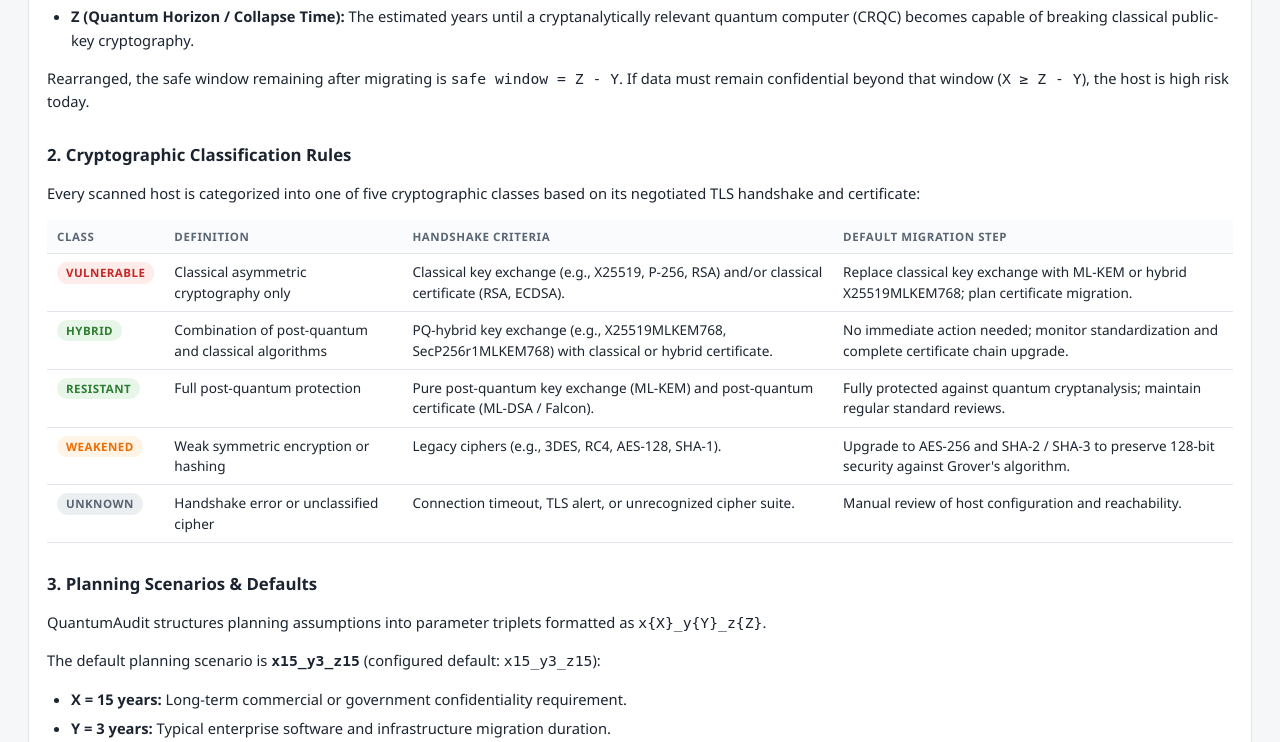
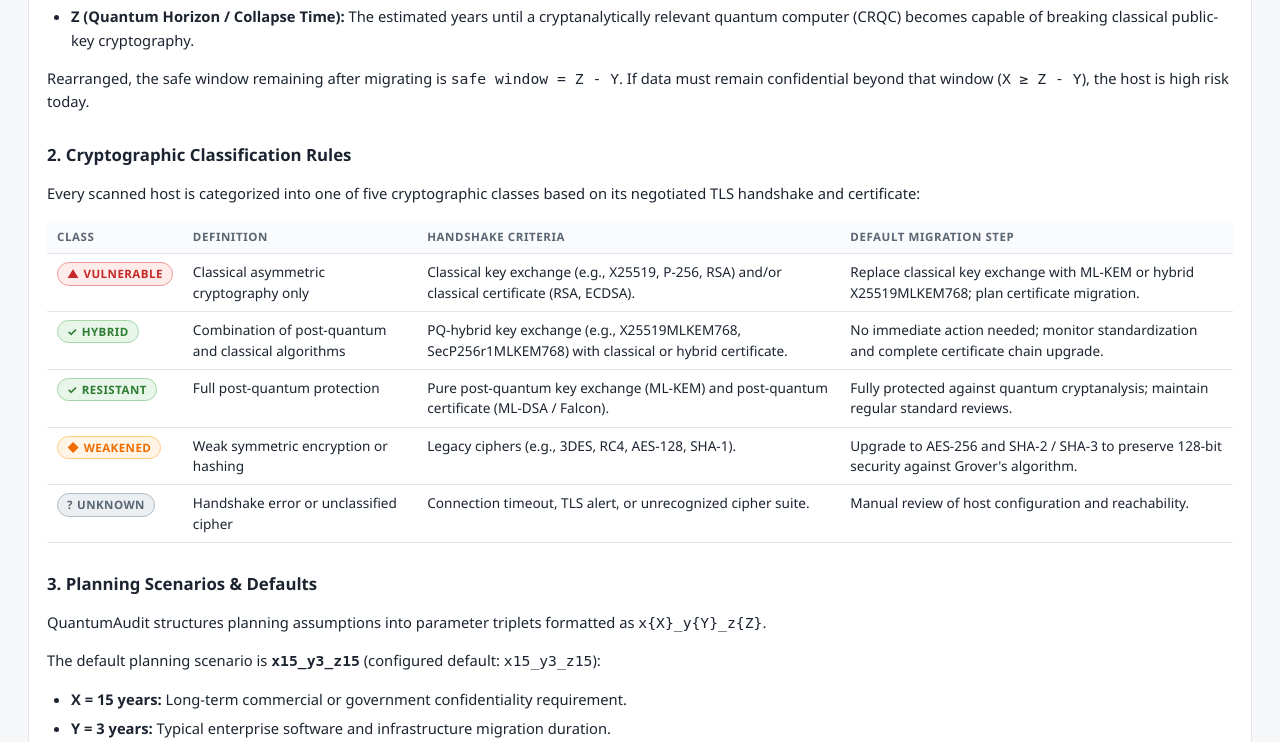
Before and after one commit to Mohamad-Talha-E/QuantumAudit, a FastAPI app: page /methodology in a window 1280 px wide. Shown: the part 390-1132 px from the top of the page. Run offline with FastAPI, Linux system fonts and the light colour scheme.

Commit message:
feat(dashboard): accessibility pass with table captions, explicit labels, and focus styles (O3)

```diff
--- a/dashboard/static/style.css
+++ b/dashboard/static/style.css
@@ -64,16 +64,44 @@ header p {
   background: #1b2b44;
 }
 
-.controls { display: flex; gap: 10px; flex-wrap: wrap; }
+.controls { display: flex; gap: 12px; flex-wrap: wrap; }
 
-.controls label {
+.control-group {
   display: flex;
   flex-direction: column;
+  gap: 4px;
+}
+
+.control-group label {
   font-size: 0.7rem;
   text-transform: uppercase;
   letter-spacing: 0.06em;
   color: #9fb0c7;
-  gap: 4px;
+}
+
+:focus-visible {
+  outline: 2px solid var(--blue);
+  outline-offset: 2px;
+}
+
+select:focus-visible,
+input:focus-visible,
+button:focus-visible,
+a:focus-visible {
+  outline: 2px solid var(--blue);
+  outline-offset: 2px;
+}
+
+.sr-only {
+  position: absolute;
+  width: 1px;
+  height: 1px;
+  padding: 0;
+  margin: -1px;
+  overflow: hidden;
+  clip: rect(0, 0, 0, 0);
+  white-space: nowrap;
+  border-width: 0;
 }
 
 select {
@@ -158,19 +186,22 @@ th {
 tbody tr:hover { background: #f8fafc; }
 
 .badge {
-  display: inline-block;
+  display: inline-flex;
+  align-items: center;
+  gap: 4px;
   padding: 2px 9px;
   border-radius: 999px;
   font-size: 0.72rem;
-  font-weight: 650;
+  font-weight: 700;
   text-transform: uppercase;
   letter-spacing: 0.04em;
+  border: 1px solid transparent;
 }
 
-.badge.high { background: #fdecea; color: var(--red); }
-.badge.medium { background: #fff4e5; color: var(--orange); }
-.badge.low { background: #e8f5e9; color: var(--green); }
-.badge.unknown { background: #eceff1; color: var(--muted); }
+.badge.high { background: #fdecea; color: var(--red); border-color: #ef9a9a; }
+.badge.medium { background: #fff4e5; color: var(--orange); border-color: #ffcc80; }
+.badge.low { background: #e8f5e9; color: var(--green); border-color: #a5d6a7; }
+.badge.unknown { background: #eceff1; color: var(--muted); border-color: #b0bec5; }
 
 .mono { font-family: "Cascadia Mono", Consolas, monospace; font-size: 0.8rem; }
 .muted { color: var(--muted); }
--- a/dashboard/templates/methodology.html
+++ b/dashboard/templates/methodology.html
@@ -48,6 +48,7 @@
           Every scanned host is categorized into one of five cryptographic classes based on its negotiated TLS handshake and certificate:
         </p>
         <table>
+          <caption class="sr-only">Cryptographic algorithm classification rules and criteria</caption>
           <thead>
             <tr>
               <th>Class</th>
@@ -58,31 +59,31 @@
           </thead>
           <tbody>
             <tr>
-              <td><span class="badge high">vulnerable</span></td>
+              <td><span class="badge high"><span aria-hidden="true">▲ </span>vulnerable</span></td>
               <td>Classical asymmetric cryptography only</td>
               <td>Classical key exchange (e.g., X25519, P-256, RSA) and/or classical certificate (RSA, ECDSA).</td>
               <td>Replace classical key exchange with ML-KEM or hybrid X25519MLKEM768; plan certificate migration.</td>
             </tr>
             <tr>
-              <td><span class="badge low">hybrid</span></td>
+              <td><span class="badge low"><span aria-hidden="true">✓ </span>hybrid</span></td>
               <td>Combination of post-quantum and classical algorithms</td>
               <td>PQ-hybrid key exchange (e.g., X25519MLKEM768, SecP256r1MLKEM768) with classical or hybrid certificate.</td>
               <td>No immediate action needed; monitor standardization and complete certificate chain upgrade.</td>
             </tr>
             <tr>
-              <td><span class="badge low">resistant</span></td>
+              <td><span class="badge low"><span aria-hidden="true">✓ </span>resistant</span></td>
               <td>Full post-quantum protection</td>
               <td>Pure post-quantum key exchange (ML-KEM) and post-quantum certificate (ML-DSA / Falcon).</td>
               <td>Fully protected against quantum cryptanalysis; maintain regular standard reviews.</td>
             </tr>
             <tr>
-              <td><span class="badge medium">weakened</span></td>
+              <td><span class="badge medium"><span aria-hidden="true">◆ </span>weakened</span></td>
               <td>Weak symmetric encryption or hashing</td>
               <td>Legacy ciphers (e.g., 3DES, RC4, AES-128, SHA-1).</td>
               <td>Upgrade to AES-256 and SHA-2 / SHA-3 to preserve 128-bit security against Grover's algorithm.</td>
             </tr>
             <tr>
-              <td><span class="badge unknown">unknown</span></td>
+              <td><span class="badge unknown"><span aria-hidden="true">? </span>unknown</span></td>
               <td>Handshake error or unclassified cipher</td>
               <td>Connection timeout, TLS alert, or unrecognized cipher suite.</td>
               <td>Manual review of host configuration and reachability.</td>
```
Also changed, not shown: dashboard/templates/index.html (+23 -11 lines), tests/test_dashboard.py (+24 -0 lines).
